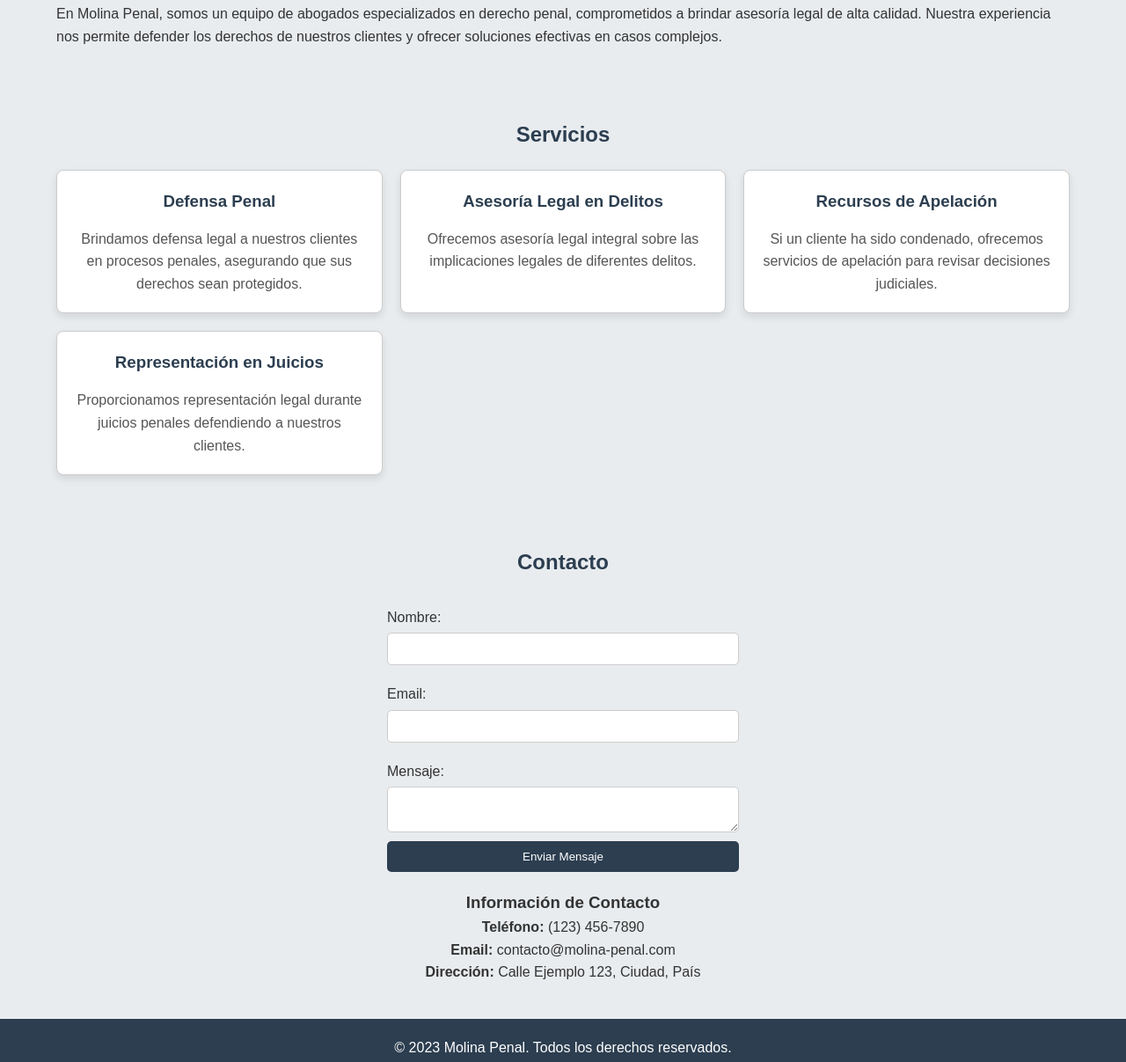
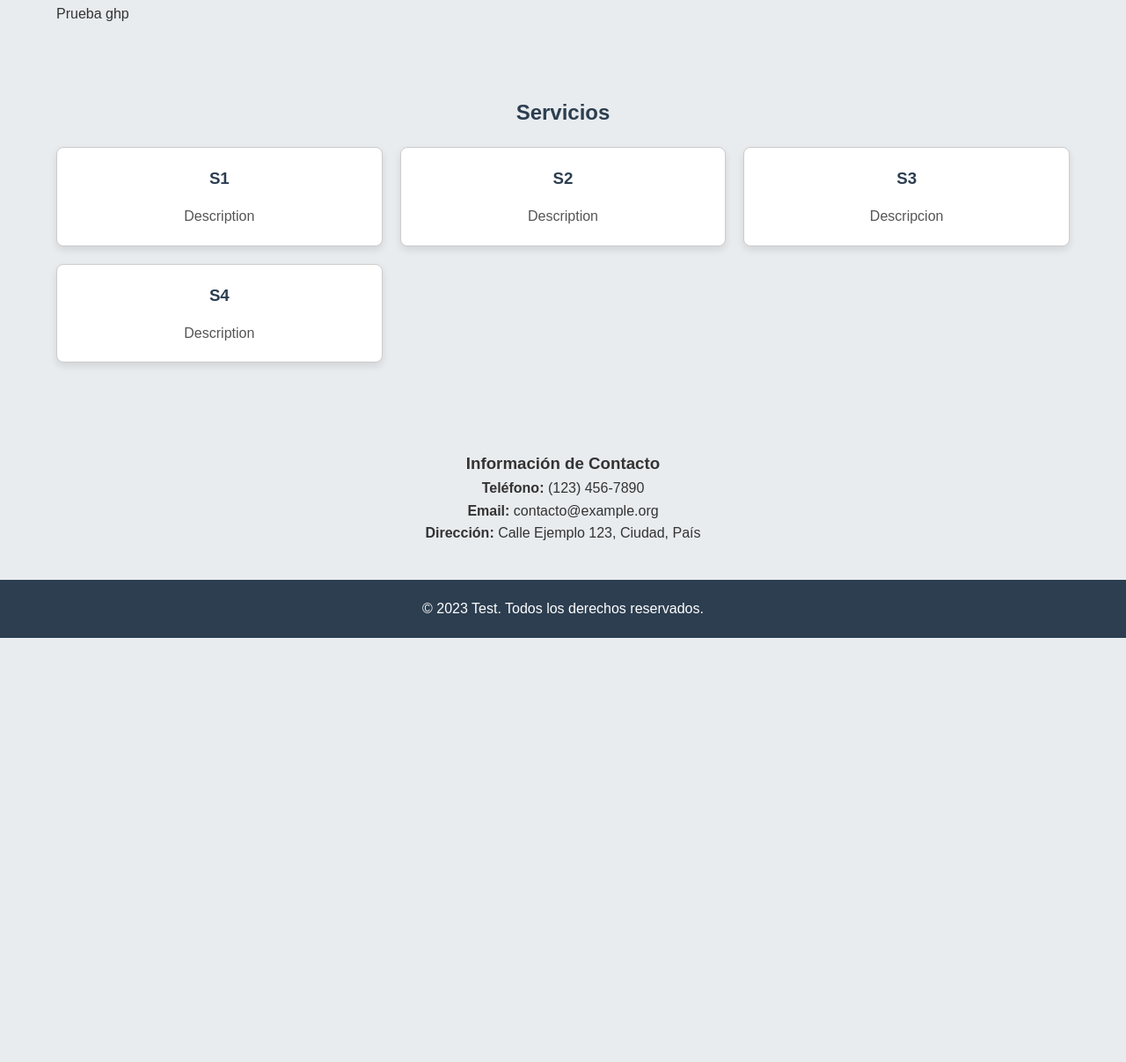
Before and after one commit to mgtaboada/ghp-test, a plain HTML site: page index.html in a window 1280 px wide. Shown: the part 292-1499 px from the top of the page at 88% size. After the commit the page ends 1017 px from the top, so only its background shows below. Drawn offline with Linux system fonts and the light colour scheme.

Commit message:
Update index.html

```diff
--- a/index.html
+++ b/index.html
@@ -9,7 +9,7 @@
 <body>
     <header>
         <div class="container">
-            <h1>Molina Penal</h1>
+            <h1>Test</h1>
             <nav>
                 <ul>
                     <li><a href="#about">Sobre Nosotros</a></li>
@@ -23,7 +23,7 @@
     <section id="about">
         <div class="container">
             <h2>Sobre Nosotros</h2>
-            <p>En Molina Penal, somos un equipo de abogados especializados en derecho penal, comprometidos a brindar asesoría legal de alta calidad. Nuestra experiencia nos permite defender los derechos de nuestros clientes y ofrecer soluciones efectivas en casos complejos.</p>
+            <p>Prueba ghp</p>
         </div>
     </section>
 
@@ -32,20 +32,20 @@
             <h2>Servicios</h2>
             <div class="services-grid">
                 <div class="service">
-                    <h3>Defensa Penal</h3>
-                    <p>Brindamos defensa legal a nuestros clientes en procesos penales, asegurando que sus derechos sean protegidos.</p>
+                    <h3>S1</h3>
+                    <p>Description</p>
                 </div>
                 <div class="service">
-                    <h3>Asesoría Legal en Delitos</h3>
-                    <p>Ofrecemos asesoría legal integral sobre las implicaciones legales de diferentes delitos.</p>
+                    <h3>S2</h3>
+                    <p>Description</p>
                 </div>
                 <div class="service">
-                    <h3>Recursos de Apelación</h3>
-                    <p>Si un cliente ha sido condenado, ofrecemos servicios de apelación para revisar decisiones judiciales.</p>
+                    <h3>S3</h3>
+                    <p>Descripcion</p>
                 </div>
                 <div class="service">
-                    <h3>Representación en Juicios</h3>
-                    <p>Proporcionamos representación legal durante juicios penales defendiendo a nuestros clientes.</p>
+                    <h3>S4</h3>
+                    <p>Description</p>
                 </div>
             </div>
         </div>
@@ -53,23 +53,11 @@
 
     <section id="contact">
         <div class="container">
-            <h2>Contacto</h2>
-            <form>
-                <label for="name">Nombre:</label>
-                <input type="text" id="name" name="name" required>
 
-                <label for="email">Email:</label>
-                <input type="email" id="email" name="email" required>
-
-                <label for="message">Mensaje:</label>
-                <textarea id="message" name="message" required></textarea>
-
-                <button type="submit">Enviar Mensaje</button>
-            </form>
             <div class="contact-info">
                 <h3>Información de Contacto</h3>
                 <p><strong>Teléfono:</strong> (123) 456-7890</p>
-                <p><strong>Email:</strong> contacto@molina-penal.com</p>
+                <p><strong>Email:</strong> contacto@example.org</p>
                 <p><strong>Dirección:</strong> Calle Ejemplo 123, Ciudad, País</p>
             </div>
         </div>
@@ -77,7 +65,7 @@
 
     <footer>
         <div class="container">
-            <p>&copy; 2023 Molina Penal. Todos los derechos reservados.</p>
+            <p>&copy; 2023 Test. Todos los derechos reservados.</p>
         </div>
     </footer>
 </body>
```
